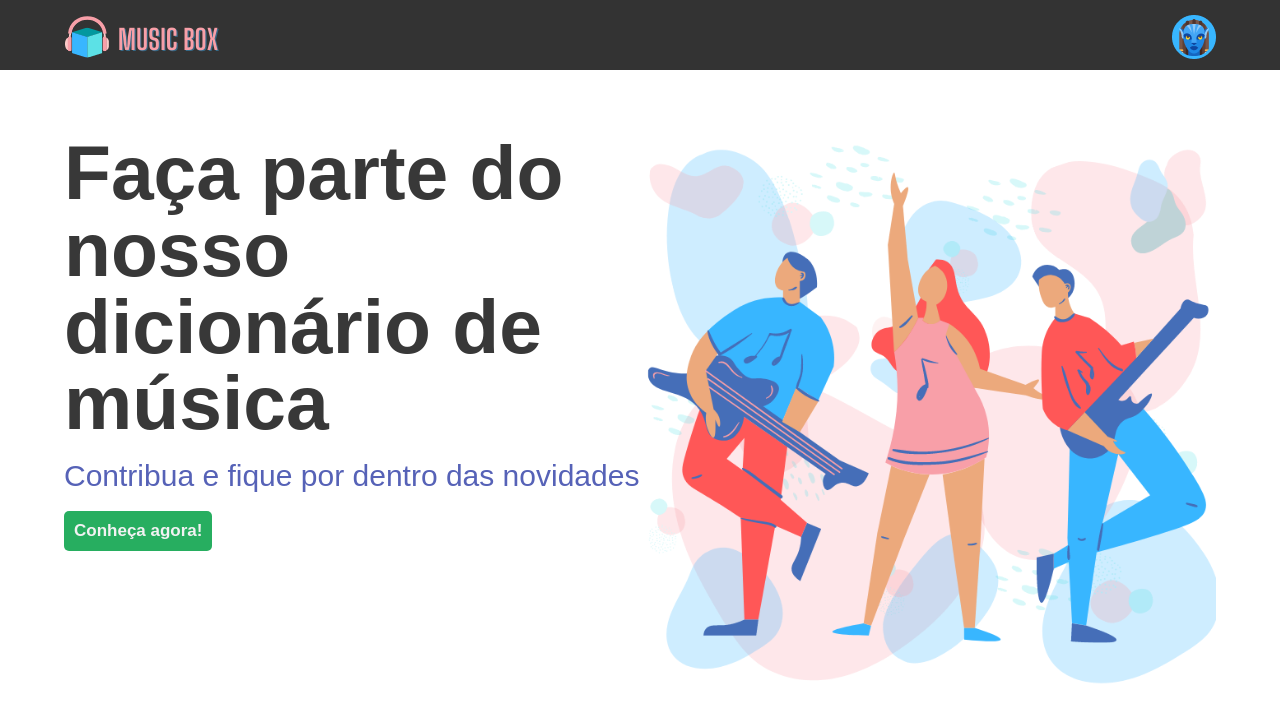
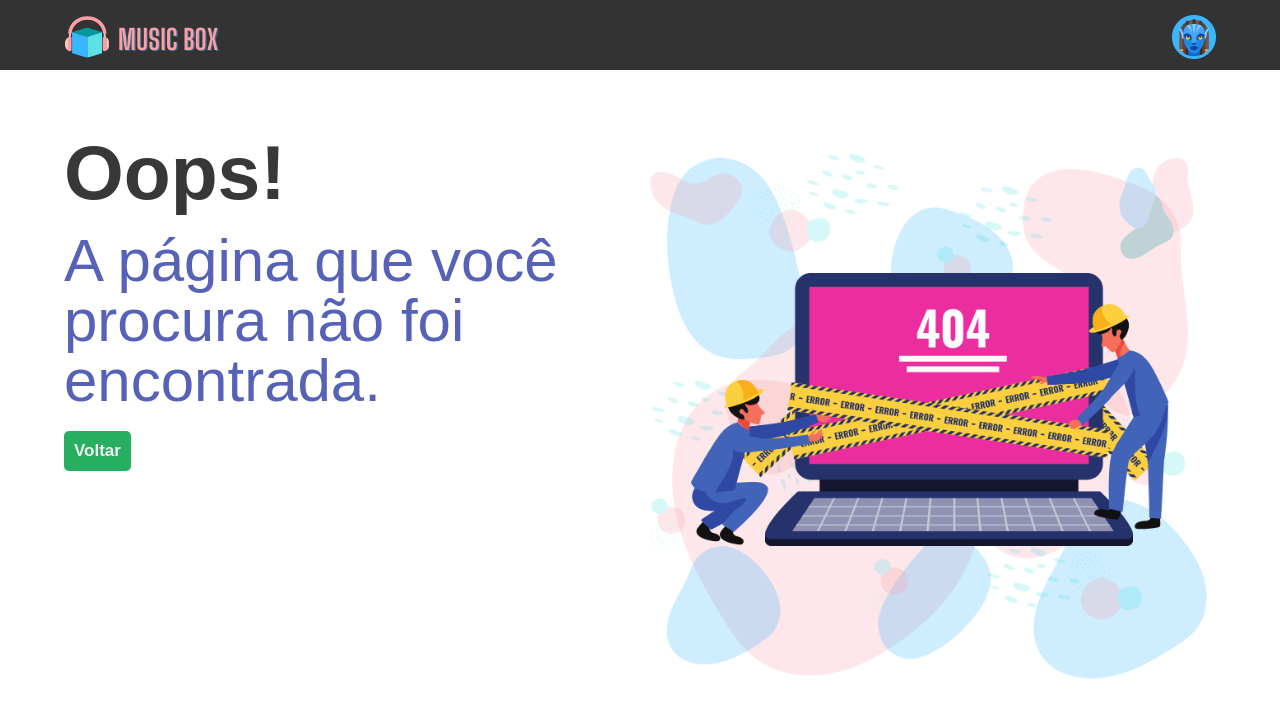
Before and after one commit to fernandacaramico/estudando-para-bootcamp-react-2021-1, a React (Create React App) app in the folder pre-aula-02/: page / in a window 1280 px wide. Shown: the top 722 px of the page. Built offline with nearby package versions, Linux system fonts and the light colour scheme.

Commit message:
pre aula 4

```diff
--- a/pre-aula-02/public/index.html
+++ b/pre-aula-02/public/index.html
@@ -2,13 +2,7 @@
 <html lang="en">
   <head>
     <meta charset="utf-8" />
-    <meta name="viewport" content="width=device-width, initial-scale=1" />
-    <meta name="theme-color" content="#000000" />
-    <meta
-      name="description"
-      content="Web site created using create-react-app"
-    />
-    <title>React App</title>
+    <title>MusicBox!</title>
   </head>
   <body>
     <noscript>You need to enable JavaScript to run this app.</noscript>
--- a/pre-aula-02/src/App.js
+++ b/pre-aula-02/src/App.js
@@ -6,8 +6,7 @@ import HomePage from './components/HomePage';
 function App() {
   return (
     <>
-    <NavBar />
-    <HomePage />
+    <p>adíos</p>
     </>
   );
 }
--- a/pre-aula-02/src/components/Button.js
+++ b/pre-aula-02/src/components/Button.js
@@ -1,9 +1,9 @@
 import React from 'react';
 
-function Button(props) {
+function Button({children}) {
     return(
         <>
-        <button className="btn-green">{props.frase}</button>
+        <button className="btn-green">{children}</button>
     </>
     );
 }
--- a/pre-aula-02/src/components/HomePage.js
+++ b/pre-aula-02/src/components/HomePage.js
@@ -14,7 +14,7 @@ function HomePage() {
                         </div>
                         <div className="img-index"></div>
 
-                        <Button frase="Conheça agora!"/>
+                        <Button>Conhecer!</Button>
                     </div>
                     <img src={imgIndex} alt="" className="index-img"/>
                 </div>
--- a/pre-aula-02/src/index.js
+++ b/pre-aula-02/src/index.js
@@ -1,10 +1,12 @@
 import React from 'react';
 import ReactDOM from 'react-dom';
-import App from './App';
+import NotFound from './pages/NotFound';
+import './assets/css/reset.css';
+import './assets/css/style.css';
 
 ReactDOM.render(
   <React.StrictMode>
-    <App />
+    <NotFound />
   </React.StrictMode>,
   document.getElementById('root')
 );
--- /dev/null
+++ b/pre-aula-02/src/pages/NotFound.js
@@ -0,0 +1,28 @@
+import React from 'react';
+import NavBar from '../components/NavBar';
+import notFound from '../assets/images/not-found.png'
+import Button from '../components/Button';
+
+function NotFound() {
+    return (
+        <>
+            <NavBar />
+
+            <div className="container index ">
+                <div className="index-content">
+                    <div className="box-text-index">
+                        <div className="info-index not-found">
+                            <h1>Oops!</h1>
+                            <h3>A página que você procura não foi encontrada.</h3>
+                        </div>
+                        <div className="img-index"></div>
+                        <Button>Voltar</Button>
+                    </div>
+                    <img src={notFound} alt="" className="index-img" />
+                </div>
+            </div>
+        </>
+    );
+}
+
+export default NotFound;
```
Also changed, not shown: pre-aula-02/src/components/MusicBox.js (added, +37 -0 lines), pre-aula-02/src/pages/Inicial.js (added, +14 -0 lines), pre-aula-02/src/pages/MinhasMusicas.js (added, +25 -0 lines), 1 other file (tests, documents, lock files or other folders).
